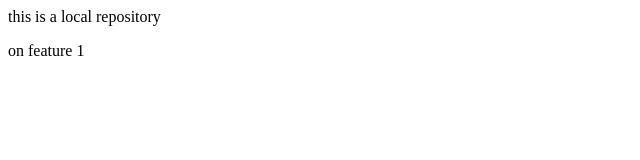
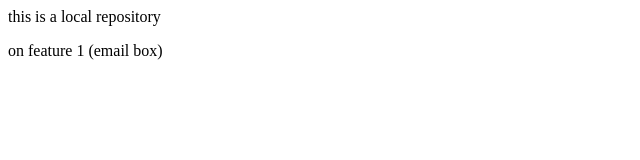
Before and after one commit to neha-patidar112/localrepos, a plain HTML site: page index.html in a window 1280 px wide. Shown: the full height of the page, 0-640 px from the left. Drawn offline with Linux system fonts and the light colour scheme.

Commit message:
email box added

```diff
--- a/index.html
+++ b/index.html
@@ -1,2 +1,2 @@
 <p>this is a local repository</p>
-<p> on feature 1</p>
+<p> on feature 1 (email box)</p>
```
